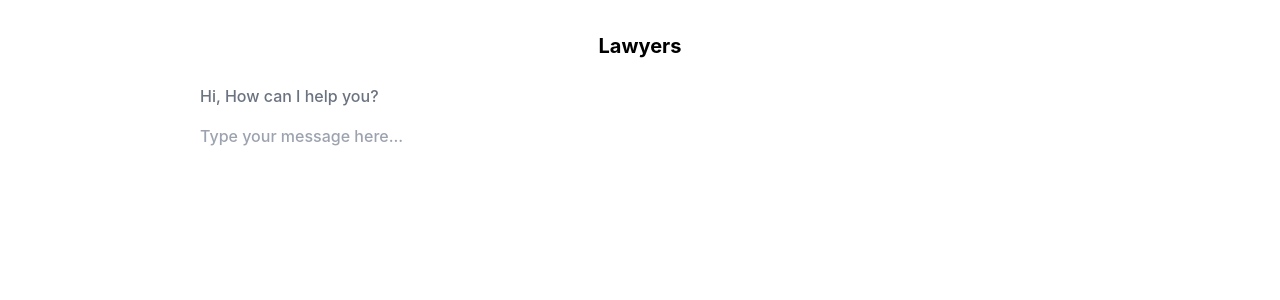
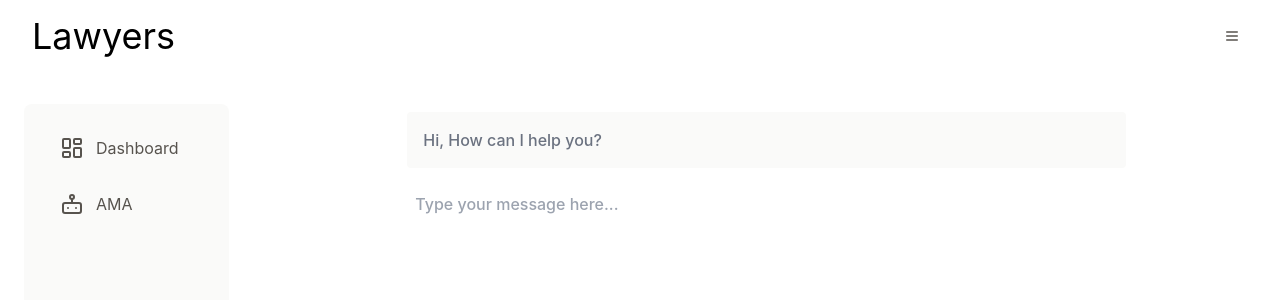
Before and after one commit to nawed2611/hackburger-starter-kit, a Next.js app: page /ama in a window 1280 px wide. Shown: the top 300 px of the page. Built offline with nearby package versions, Linux system fonts and the light colour scheme.

Commit message:
Fix packages

```diff
--- /dev/null
+++ b/app/ama/layout.tsx
@@ -0,0 +1,18 @@
+"use client";
+
+import React, { useState, useEffect } from "react";
+import Sidebar from "@/ui/sidebar";
+import { toast } from "sonner";
+import Navbar from "@/ui/navbar";
+
+export default function JournalLayout({ children }) {
+    return (
+        <div className="flex min-h-screen flex-col items-center font-[inter]">
+            <Navbar />
+            <div className="m-6 flex min-h-[85vh] w-full">
+                <Sidebar />
+                <div className="w-5/6">{children}</div>
+            </div>
+        </div>
+    );
+}
--- a/app/ama/page.tsx
+++ b/app/ama/page.tsx
@@ -98,18 +98,14 @@ const Chatbot = (props: any) => {
   }, [chats]);
 
   return (
-    <div className="mb-20 mt-8 h-full">
-      <div className="mb-4 flex items-center justify-center">
-        <h1 className="text-xl font-bold">Lawyers</h1>
-      </div>
-      <div ref={chatContainerRef} className="mx-auto w-[70%]">
+    <div className="mt-8 ">
+      <div ref={chatContainerRef} className="h-[70vh] mx-auto w-[70%]">
         {chats.map((chat, index) => (
           <div key={index}>
-            <div className="inline-flex  items-center">
+            <div className="inline-flex w-full bg-stone-50 p-2 rounded mb-4 items-center">
               <span
-                className={`${
-                  chat.author === "user" ? "text-gray-400" : "text-gray-500"
-                } inline-block rounded-lg p-2 text-base
+                className={`${chat.author === "user" ? "text-gray-400" : "text-gray-500"
+                  } inline-block rounded-lg p-2 text-base
                 font-medium`}
               >
                 {chat.message}
@@ -135,7 +131,7 @@ const Chatbot = (props: any) => {
             onChange={(event) =>
               setInput(
                 event.target.value.charAt(0).toUpperCase() +
-                  event.target.value.slice(1),
+                event.target.value.slice(1),
               )
             }
             onKeyDown={handleKeyDown}
--- a/app/menu.tsx
+++ b/app/menu.tsx
@@ -9,6 +9,7 @@ import { useContext } from "react";
 import { AppContext } from "./providers";
 import {
   Check,
+  Home,
   Menu as MenuIcon,
   Monitor,
   Moon,
@@ -20,8 +21,14 @@ import Link from "next/link";
 
 const menu = [
   {
-    title: "View My Lawyers",
+    title: "Home",
+    icon: <Home className="h-4 w-4" />,
+    route: "/",
+  },
+  {
+    title: "Dashboard",
     icon: <Pen className="h-4 w-4" />,
+    route: "/dashboard",
   },
 ];
 
@@ -51,10 +58,10 @@ export default function Menu() {
       <PopoverContent className="w-52 divide-y divide-stone-200" align="end">
         <div className="p-2">
           <p className="p-2 text-xs font-medium text-stone-500">Lawyers</p>
-          {menu.map(({ title, icon }) => (
+          {menu.map(({ title, icon, route }) => (
             <Link
               key={title}
-              href="/dashboard"
+              href={route}
               className="flex w-full items-center justify-between rounded px-2 py-1 text-sm text-stone-600 hover:bg-stone-100"
             >
               <div className="flex items-center space-x-2">
--- a/package.json
+++ b/package.json
@@ -34,10 +34,8 @@
     "openai-edge": "^1.2.0",
     "react": "18.2.0",
     "react-dom": "18.2.0",
-    "react-markdown": "^8.0.7",
     "sonner": "^0.6.1",
     "tailwind-merge": "^1.13.2",
-    "tippy.js": "^6.3.7",
     "typescript": "4.9.5",
     "use-debounce": "^9.0.4"
   },
--- a/ui/sidebar.tsx
+++ b/ui/sidebar.tsx
@@ -7,6 +7,7 @@ import {
   BookMarkedIcon,
   Bot,
   Home,
+  LayoutDashboard,
   Menu,
   MenuIcon,
   Paperclip,
@@ -17,9 +18,9 @@ import {
 const data = [
   {
     id: 1,
-    title: "Home",
-    icon: <Home className="h-6 w-6" />,
-    route: "/",
+    title: "Dashboard",
+    icon: <LayoutDashboard className="h-6 w-6" />,
+    route: "/dashboard",
   },
   {
     id: 3,
@@ -37,7 +38,7 @@ const Sidebar = () => {
           <Link
             key={item.id}
             href={item.route}
-            className="my-6 flex items-center justify-between rounded-md px-2 py-1 text-stone-600 transition-all hover:scale-105 hover:bg-stone-100"
+            className="my-4 flex items-center justify-between rounded-md px-2 py-1 text-stone-600 transition-all hover:scale-105 hover:bg-stone-100"
           >
             <div className="flex items-center space-x-2">
               <div className="rounded-sm p-1">{item.icon}</div>
```
Also changed, not shown: 1 other file (tests, documents, lock files or other folders).
